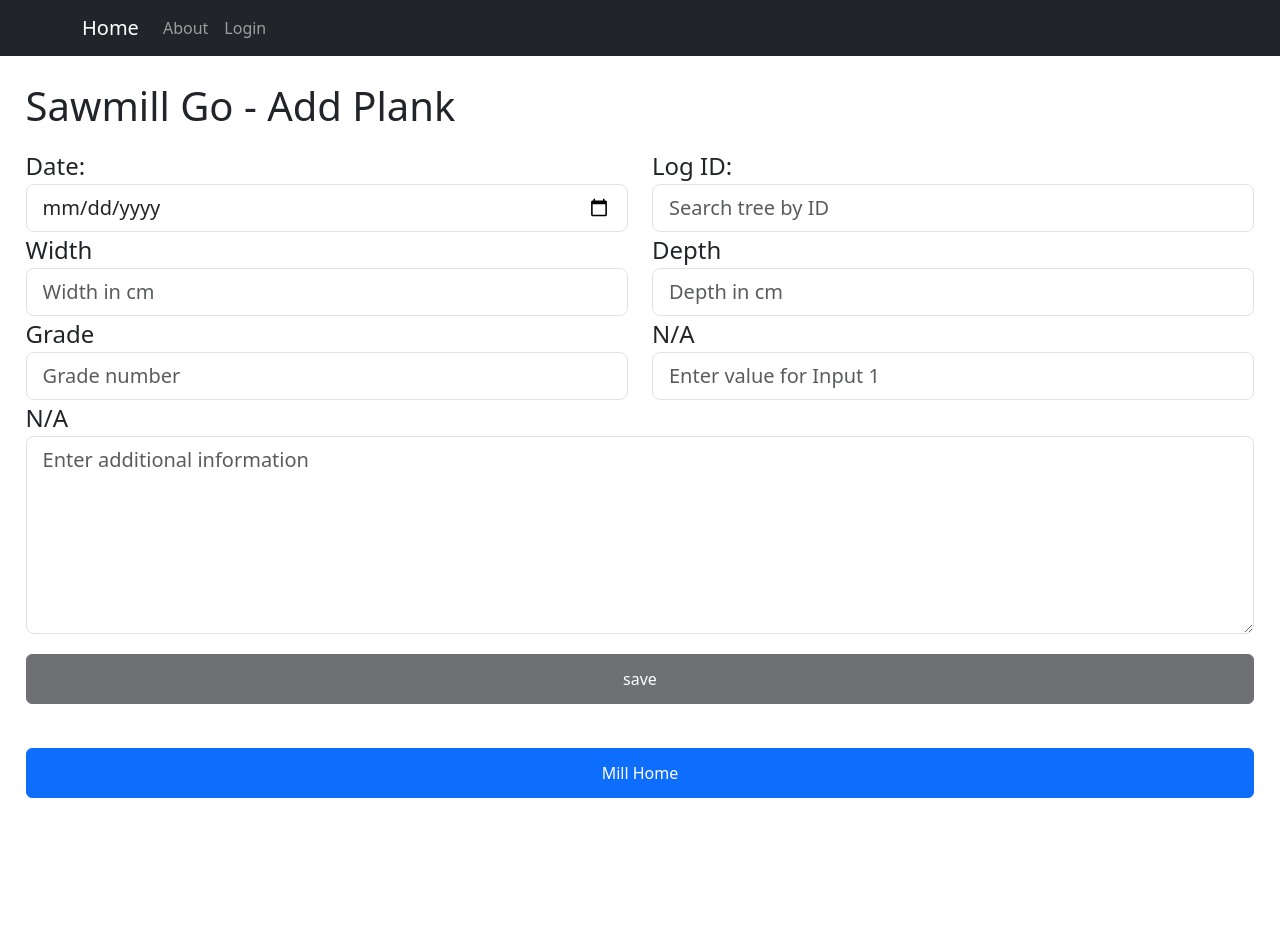
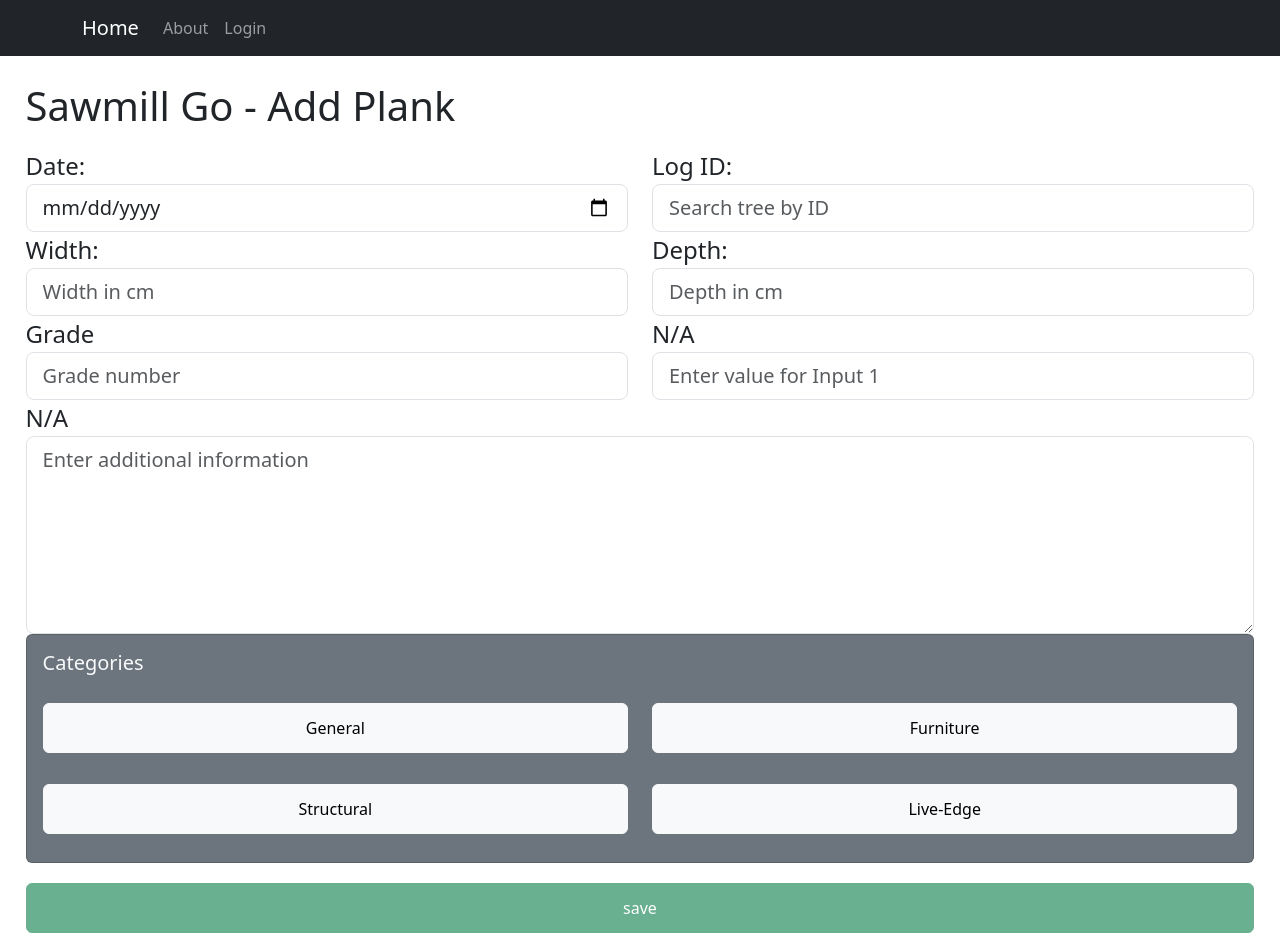
Before and after one commit to andrewcargill/sawmill_go, a React (Create React App) app in the folder mill/: page /mill_add_planks in a window 1280 px wide. Shown: the top 952 px of the page. Before the commit the page ends 858 px from the top, so only its background shows below. Built offline with nearby package versions, Linux system fonts and the light colour scheme.

Commit message:
prepare form for new fields on add planks view

```diff
--- a/mill/src/pages/MillAddPlanks.jsx
+++ b/mill/src/pages/MillAddPlanks.jsx
@@ -1,54 +1,57 @@
-import React, {useState} from 'react';
-import { useNavigate } from 'react-router-dom';
-import Row from 'react-bootstrap/Row'
-import Col from 'react-bootstrap/Col'
-import Alert from 'react-bootstrap/Alert'
-import Button from 'react-bootstrap/Button'
-import css from '../styles/millAddPlank.module.css'
-import axios from 'axios';
-
-
+import React, { useState } from "react";
+import { useNavigate } from "react-router-dom";
+import Row from "react-bootstrap/Row";
+import Col from "react-bootstrap/Col";
+import Alert from "react-bootstrap/Alert";
+import Button from "react-bootstrap/Button";
+import Card from "react-bootstrap/Card";
+import css from "../styles/millAddPlank.module.css";
+import axios from "axios";
 
 const MillAddPlanks = () => {
-  const [log, setLog] = useState('');
-  const [date, setDate] = useState('');
-  const [width, setWidth] = useState('');
-  const [depth, setDepth] = useState('');
-  const [wood_grade, setWood_grade] = useState('');
+  const [log, setLog] = useState("");
+  const [date, setDate] = useState("");
+  const [width, setWidth] = useState("");
+  const [depth, setDepth] = useState("");
+  const [wood_grade, setWood_grade] = useState("");
   const [success, setSuccess] = useState(false);
-  const [postId, setPostId] = useState(null)
+  const [postId, setPostId] = useState(null);
   const [logIdExists, setLogIdExists] = useState(null);
 
   const handleSubmit = async (e) => {
     e.preventDefault();
 
     try {
-      const response = await axios.post('https://sawmill-live-api-ecf54c3f35e6.herokuapp.com/api/plank/', {
+      const response = await axios.post(
+        "https://sawmill-live-api-ecf54c3f35e6.herokuapp.com/api/plank/",
+        {
           log,
           width,
           depth,
           wood_grade,
           date,
-      }, {
+        },
+        {
           headers: {
-          'Content-Type': 'application/json',
-          Authorization: `Bearer ${localStorage.getItem('access_token')}`,
+            "Content-Type": "application/json",
+            Authorization: `Bearer ${localStorage.getItem("access_token")}`,
           },
-      });
+        }
+      );
 
-      console.log('Data created:', response.data);
+      console.log("Data created:", response.data);
 
       // Reset form fields after successful submission
-      setLog('');
-      setWidth('');
-      setDepth('');
-      setWood_grade('');
-      setDate('');
+      setLog("");
+      setWidth("");
+      setDepth("");
+      setWood_grade("");
+      setDate("");
 
       setPostId(response.data.id);
       setSuccess(true); // Set success status to true
     } catch (error) {
-      console.error('Error creating data:', error);
+      console.error("Error creating data:", error);
     }
   };
 
@@ -77,7 +80,6 @@ const MillAddPlanks = () => {
     }
   };
 
-
   /// Navigation to Mill Home
 
   const navigate = useNavigate();
@@ -92,19 +94,16 @@ const MillAddPlanks = () => {
         <h1>Sawmill Go - Add Plank</h1>
       </div>
       <div className={css.container}>
-
-
-
         <form onSubmit={handleSubmit}>
           <Row>
-
             <Col xs={6}>
               <label>Date:</label>
               <input
                 type="date"
                 className="form-control form-control-lg"
                 value={date}
-            onChange={(e) => setDate(e.target.value)} required
+                onChange={(e) => setDate(e.target.value)}
+                required
               />
             </Col>
             <Col xs={6}>
@@ -122,70 +121,131 @@ const MillAddPlanks = () => {
               {logIdExists !== null && !logIdExists && (
                 <div className={css.validationMessage}>ID not in system</div>
               )}
-
             </Col>
           </Row>
           <Row>
             <Col xs={6}>
-            <label>Width</label>
-            <input type="number" className="form-control form-control-lg" placeholder="Width in cm"
-            value={width} onChange={(e) => setWidth(e.target.value)} required
-            inputMode='numeric'
+              <label>Width:</label>
+              <input
+                type="number"
+                className="form-control form-control-lg"
+                placeholder="Width in cm"
+                value={width}
+                onChange={(e) => setWidth(e.target.value)}
+                required
+                inputMode="numeric"
               />
             </Col>
             <Col xs={6}>
-
-            <label>Depth</label>
-            <input type="number" className="form-control form-control-lg" placeholder="Depth in cm"
-            value={depth} onChange={(e) => setDepth(e.target.value)} required
-            inputMode='numeric'
+              <label>Depth:</label>
+              <input
+                type="number"
+                className="form-control form-control-lg"
+                placeholder="Depth in cm"
+                value={depth}
+                onChange={(e) => setDepth(e.target.value)}
+                required
+                inputMode="numeric"
               />
             </Col>
           </Row>
           <Row>
             <Col xs={6}>
               <label>Grade</label>
-            <input type="text" className="form-control form-control-lg" placeholder="Grade number"
-            value={wood_grade} onChange={(e) => setWood_grade(e.target.value)} required
-            inputMode='numeric'/>
+              <input
+                type="text"
+                className="form-control form-control-lg"
+                placeholder="Grade number"
+                value={wood_grade}
+                onChange={(e) => setWood_grade(e.target.value)}
+                required
+                inputMode="numeric"
+              />
             </Col>
             <Col xs={6}>
               <label htmlFor="input1">N/A</label>
-            <input type="text" className="form-control form-control-lg" id="input1" placeholder="Enter value for Input 1" />
+              <input
+                type="text"
+                className="form-control form-control-lg"
+                id="input1"
+                placeholder="Enter value for Input 1"
+              />
             </Col>
           </Row>
           <Row>
-            <Col xs={12} >
+            <Col xs={12}>
               <label>N/A</label>
-  <textarea className="form-control form-control-lg" id="largeTextInput" rows="6" placeholder='Enter additional information'></textarea>
+              <textarea
+                className="form-control form-control-lg"
+                id="largeTextInput"
+                rows="6"
+                placeholder="Enter additional information"
+              ></textarea>
             </Col>
-
           </Row>
-        {success && <Alert key="success" variant='success'>
+          <Row>
+            <Col>
+              <Card className="bg-secondary">
+                <Card.Body>
+                  <Card.Title className="text-light">Categories</Card.Title>
+                  <Row>
+                    <Col xs={6}>
+                      <Button id={css.button} variant="light">
+                        General
+                      </Button>
+                    </Col>
+                    <Col xs={6}>
+                      <Button id={css.button} variant="light">
+                        Furniture
+                      </Button>
+                    </Col>
+                  </Row>
+                  <Row>
+                    <Col xs={6}>
+                      <Button id={css.button} variant="light">
+                        Structural
+                      </Button>
+                    </Col>
+                    <Col xs={6}>
+                      <Button id={css.button} variant="light">
+                        Live-Edge
+                      </Button>
+                    </Col>
+                  </Row>
+                </Card.Body>
+              </Card>
+            </Col>
+          </Row>
+          {success && (
+            <Alert key="success" variant="success">
               <p>Success! Data Stored.</p>
-        <div className={css.plankId}>
-        Plank ID: {postId}
-        </div> </Alert>}
+              <div className={css.plankId}>Plank ID: {postId}</div>{" "}
+            </Alert>
+          )}
           <Row>
             <Col xs={12}>
-            <Button id={css.button} variant='dark'
+              <Button
+                id={css.button}
+                variant="success"
                 disabled={!logIdExists}
-            type="submit">save</Button>
+                type="submit"
+              >
+                save
+              </Button>
             </Col>
-
           </Row>
           <Row>
             <Col xs={12}>
-            <Button id={css.button} variant='primary'
-            onClick={() => handleButtonClick('/mill_home')}
-            >Mill Home</Button>
+              <Button
+                id={css.button}
+                variant="primary"
+                onClick={() => handleButtonClick("/mill_home")}
+              >
+                Mill Home
+              </Button>
             </Col>
           </Row>
         </form>
-
-
-
-
       </div>
     </div>
   );
```
Lines whose indentation alone changed are shown as unchanged.
